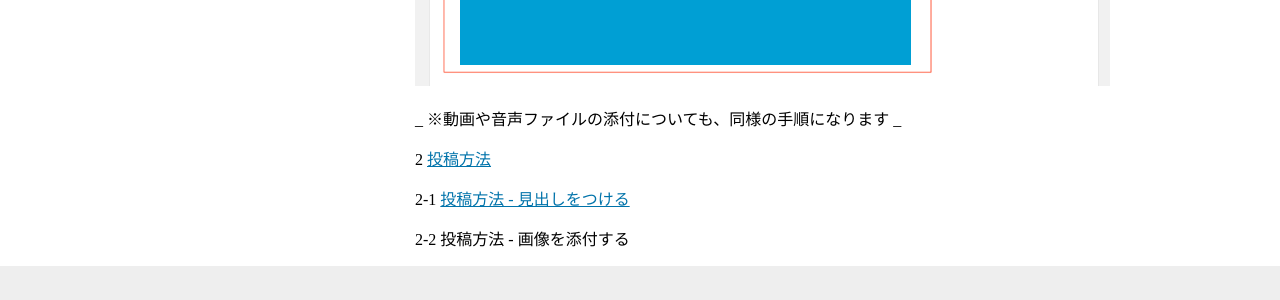
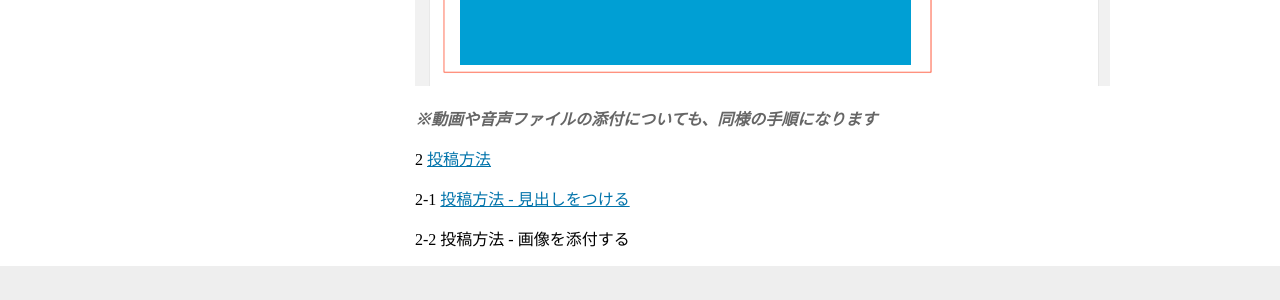
Before and after one commit to jawordpressorg/user-manual, a Jekyll site: the page built from 2_toukou/index-2.md, in a window 1280 px wide and 900 px high, scrolled down 4978 px. Shown: the part 501-801 px from the top of the window. Built offline with Jekyll 4.4.1, drawn with Linux system fonts in a browser that asks for light colours; nearby versions of some CDN libraries.

Commit message:
markdownが効いていないところを修正

```diff
--- a/2_toukou/index-2.md
+++ b/2_toukou/index-2.md
@@ -53,7 +53,7 @@ title: 投稿 - 画像を添付する
 
 ![kana]({{ site.baseurl }}/assets/images/toukou-2-3-5.png)
 
- _ ※動画や音声ファイルの添付についても、同様の手順になります _
+_※動画や音声ファイルの添付についても、同様の手順になります_
 
 
 2 [投稿方法]({{ site.baseurl }}/2_toukou/)
```
Also changed, not shown: 2_toukou/index.md (+2 -0 lines).
